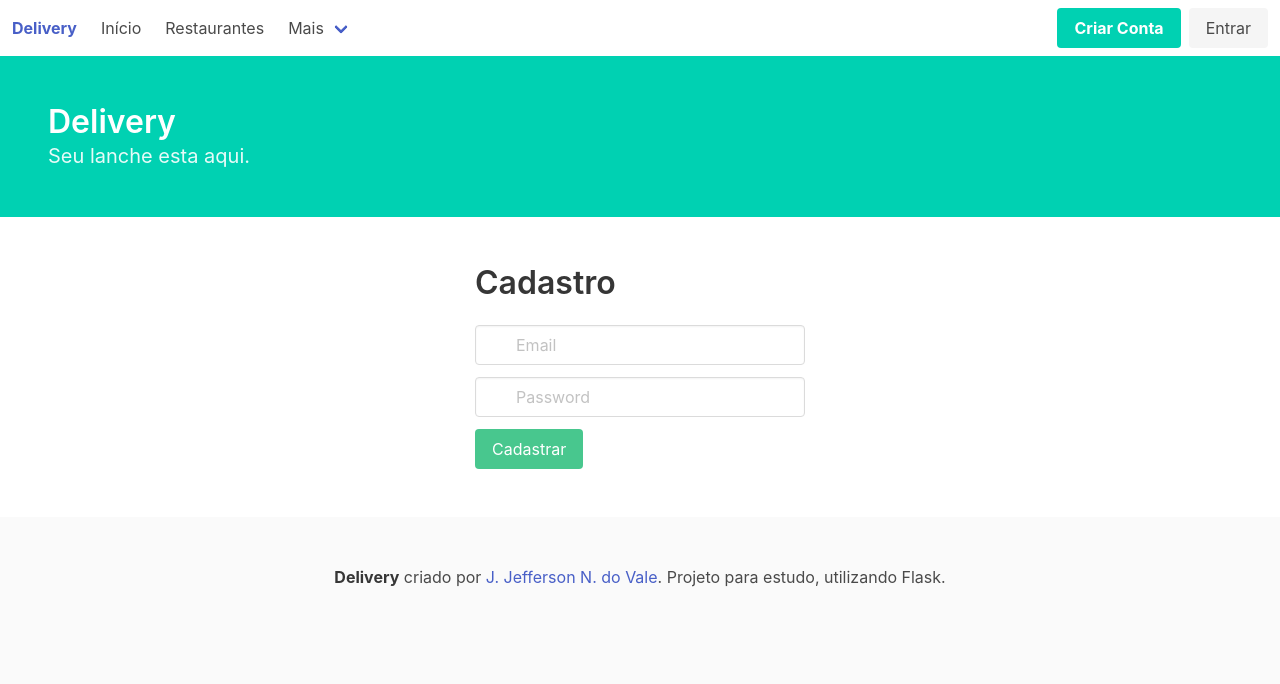
After one commit to Jefferson682/delivery, a Python web app: template delivery/templates/sign-up.html in a window 1280 px wide. The commit adds this page. Shown: the top 684 px of the page. Run offline with Jinja, Linux system fonts and the light colour scheme; the template is opened without the code that fills it, so the values that code supplies are empty, except form fields; form fields are guessed from the names that the template uses.

Commit message:
Creating function to sign-up

```diff
--- a/delivery/templates/base.html
+++ b/delivery/templates/base.html
@@ -58,10 +58,10 @@
           <div class="navbar-end">
             <div class="navbar-item">
               <div class="buttons">
-                <a class="button is-primary">
+                <a class="button is-primary" href="{{ url_for('site.signup') }}">
                   <strong>Criar Conta</strong>
                 </a>
-                <a class="button is-light">
+                <a class="button is-light" href="{{ url_for('site.signin') }}">
                   Entrar
                 </a>
               </div>
@@ -84,6 +84,7 @@
     {% endblock hero %}
   <section class="section">
     <div class="container">
+      {% block website_content%}
       <div class="columns">
         {% for item in [1,2,3,4] %}
         <div class="column">
@@ -118,7 +119,6 @@
         </div>
         {% endfor %}
       </div>
-      {% block website_content %}
 
       {% endblock %}
     </div>
--- a/delivery/templates/index.html
+++ b/delivery/templates/index.html
@@ -1,5 +1 @@
 {% extends "base.html" %}
-
-{% block website_content %}
-
-{% endblock %}
--- /dev/null
+++ b/delivery/templates/sign-up.html
@@ -0,0 +1,46 @@
+{% extends "base.html" %}
+
+{% block website_content %}
+<div class="columns">
+    <div class="column"></div>
+        {{ form.csrf_token }}
+        <form action="{{ url_for('site.signup') }}" method="post" enctype="multipart/form-data">
+
+            <div class="column is-two-fifth">
+                <h1 class="title">Cadastro</h1>
+                <div class="field">
+                    <p class="control has-icons-left has-icons-right">
+                    <!-- <input class="input" type="email" placeholder="Email"> -->
+                    {{ form.email(class="input", placeholder="Email")}}
+                    <span class="icon is-small is-left">
+                        <i class="fas fa-envelope"></i>
+                    </span>
+                    <span class="icon is-small is-right">
+                        <i class="fas fa-check"></i>
+                    </span>
+                    </p>
+                </div>
+                <div class="field">
+                    <p class="control has-icons-left">
+                    <!-- <input class="input" type="password" placeholder="Password"> -->
+                    {{ form.password(class="input", placeholder="Password")}}
+                    <span class="icon is-small is-left">
+                        <i class="fas fa-lock"></i>
+                    </span>
+                    </p>
+                </div>
+                <div class="field">
+                    <p class="control">
+                    <button class="button is-success">
+                        Cadastrar
+                    </button>
+                    </p>
+                </div>
+
+            </div>
+    </form>
+    <div class="column"></div>
+</div>
+
+
+{% endblock %}
--- a/requirements.txt
+++ b/requirements.txt
@@ -3,3 +3,4 @@ Flask-sqlalchemy
 Flask-Migrate
 Flask-Admin
 dynaconf
+Flask-wtf
```
Also changed, not shown: delivery/ext/site/controllers/form.py (added, +9 -0 lines), delivery/ext/site/main.py (+31 -1 lines), delivery/templates/sign-in.html (added, +46 -0 lines).
